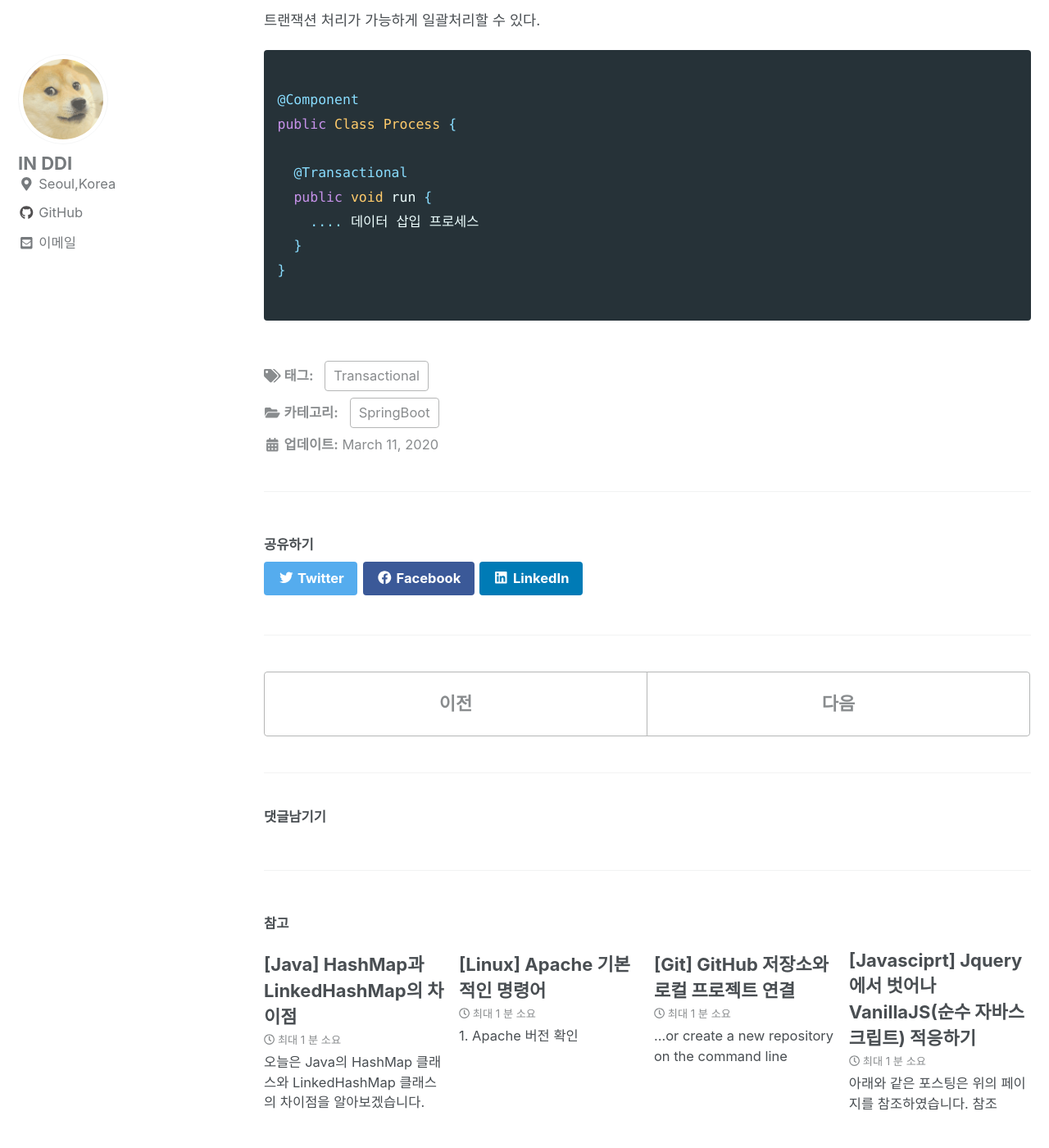
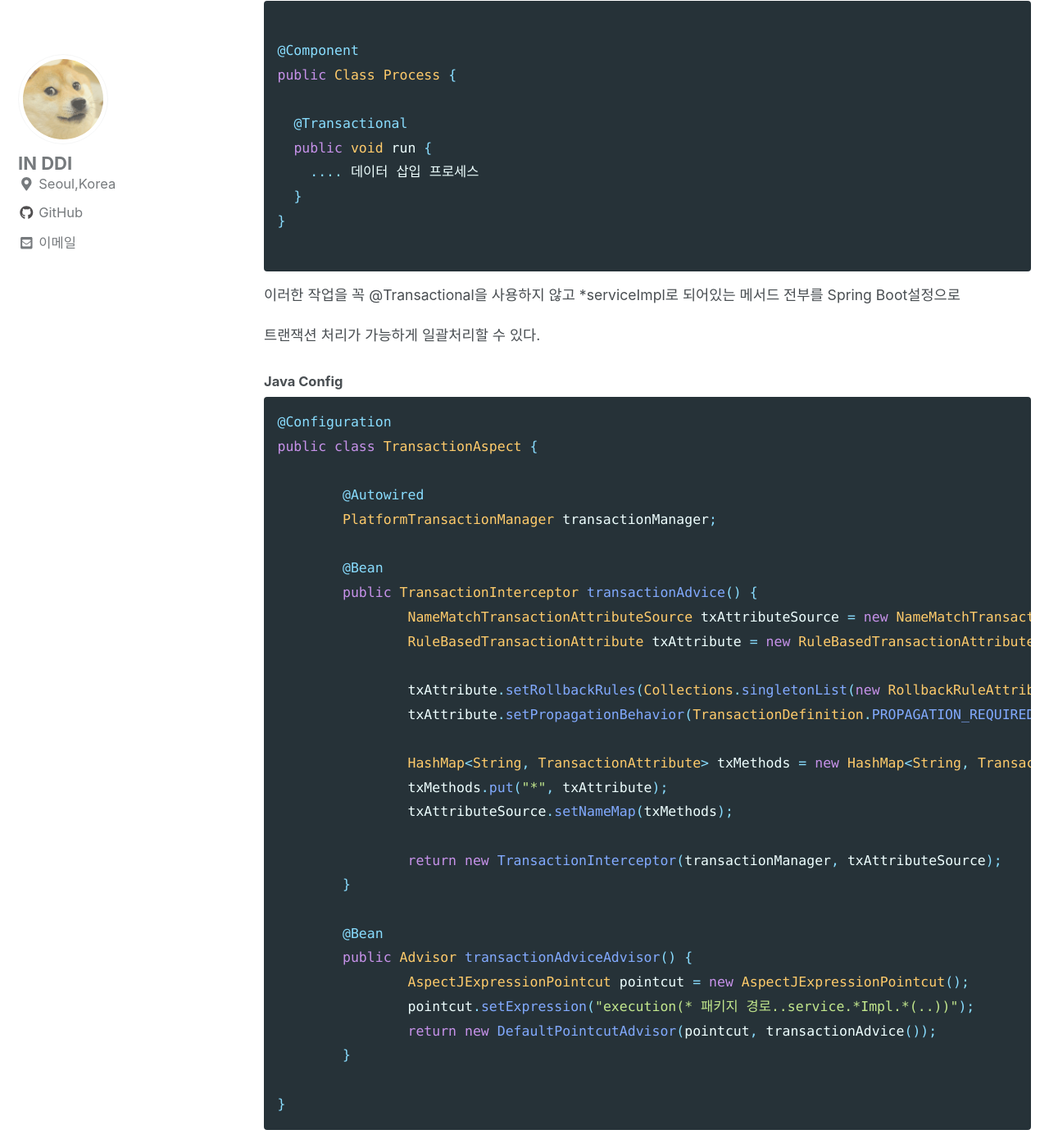
Before and after one commit to InSeok9068/inseok9068.github.io, a Jekyll site: the page built from _posts/springboot/2020-03-11-springboot-transaction.md, in a window 1280 px wide and 1400 px high, scrolled down 435 px. Shown: the whole window at 82% size. Built offline with Jekyll 4.4.1, drawn with Linux system fonts in a browser that asks for light colours; cached includes are drawn as plain includes; nearby versions of some CDN libraries; comment, search, counter and statistics services are not loaded; some of the changed text lies outside the part shown.

Commit message:
2020-03-24 Transaction 포스팅 수정

````diff
--- a/_posts/springboot/2020-03-11-springboot-transaction.md
+++ b/_posts/springboot/2020-03-11-springboot-transaction.md
@@ -30,3 +27,40 @@ public Class Process {
 }
 
 ```
+
+이러한 작업을 꼭 @Transactional을 사용하지 않고 *serviceImpl로 되어있는 메서드 전부를 Spring Boot설정으로
+
+트랜잭션 처리가 가능하게 일괄처리할 수 있다.
+
+#### Java Config
+```java
+@Configuration
+public class TransactionAspect {
+
+	@Autowired
+	PlatformTransactionManager transactionManager;
+
+	@Bean
+	public TransactionInterceptor transactionAdvice() {
+		NameMatchTransactionAttributeSource txAttributeSource = new NameMatchTransactionAttributeSource();
+		RuleBasedTransactionAttribute txAttribute = new RuleBasedTransactionAttribute();
+
+		txAttribute.setRollbackRules(Collections.singletonList(new RollbackRuleAttribute(Exception.class)));
+		txAttribute.setPropagationBehavior(TransactionDefinition.PROPAGATION_REQUIRED);
+
+		HashMap<String, TransactionAttribute> txMethods = new HashMap<String, TransactionAttribute>();
+		txMethods.put("*", txAttribute);
+		txAttributeSource.setNameMap(txMethods);
+
+		return new TransactionInterceptor(transactionManager, txAttributeSource);
+	}
+
+	@Bean
+	public Advisor transactionAdviceAdvisor() {
+		AspectJExpressionPointcut pointcut = new AspectJExpressionPointcut();
+		pointcut.setExpression("execution(* 패키지 경로..service.*Impl.*(..))");
+		return new DefaultPointcutAdvisor(pointcut, transactionAdvice());
+	}
+
+}
+```
````
Also changed, not shown: other parts of _posts/springboot/2020-03-11-springboot-transaction.md (+1 -4 lines).
